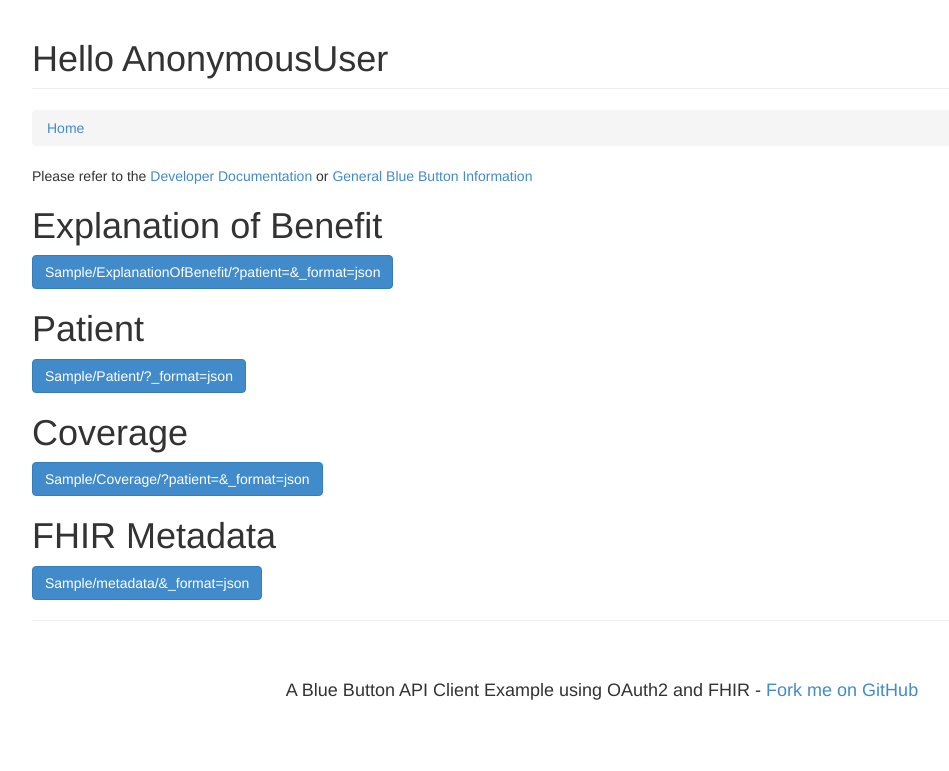
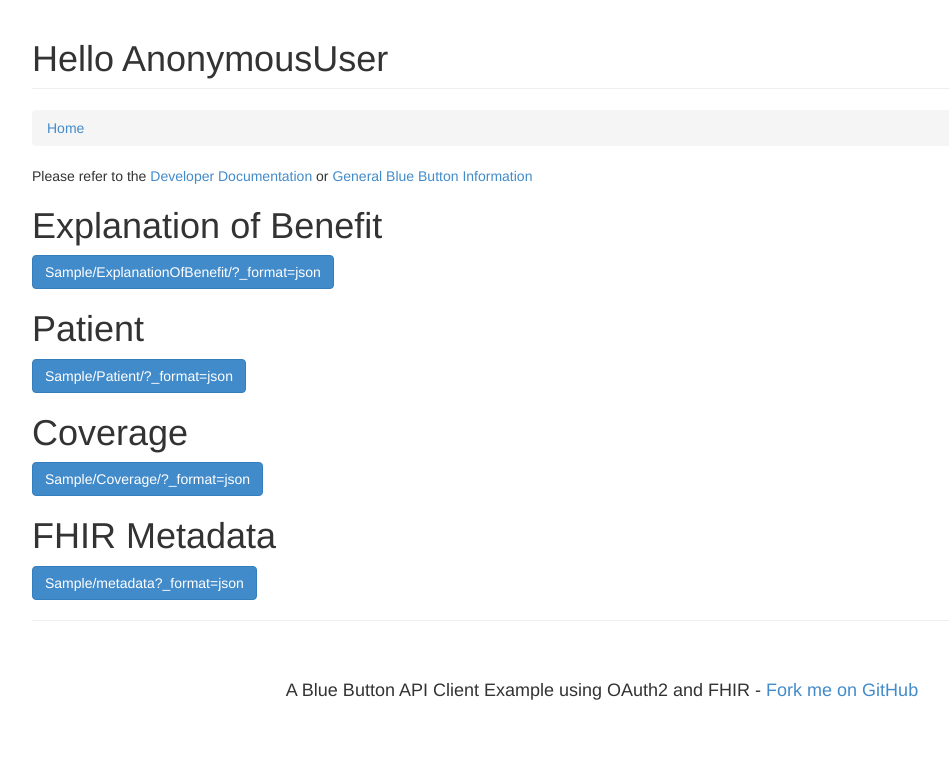
Before and after one commit to CMSgov/bluebutton-sample-client-django, a Django app: template bbc/apps/home/templates/authenticated-home.html in a window 1280 px wide. Shown: the part 51-822 px from the top of the page, without its empty margins (38-987 px from the left). Run offline with Django 3.2, Linux system fonts and the light colour scheme; the template is opened without the code that fills it: most values are stand-ins (such as "Sample title", 1, 10 or a date in 2020); some libraries are stand-ins or nearby versions.

Commit message:
Update URL link format

```diff
--- a/bbc/apps/home/templates/authenticated-home.html
+++ b/bbc/apps/home/templates/authenticated-home.html
@@ -38,7 +38,7 @@ Please refer to the <a href="https://hhsidealab.github.io/bluebutton-developer-h
 	    <div class="row">
         <div class="col-lg-12">
 			<h1>Explanation of Benefit</h1>
-<a href="{%url 'bbof_get_eob' %}"><button type="button" class="btn btn-primary">{{settings.FHIR_HOST}}/ExplanationOfBenefit/?patient={{request.user.username}}&_format=json</button> </a>
+<a href="{%url 'bbof_get_eob' %}"><button type="button" class="btn btn-primary">{{settings.FHIR_HOST}}/ExplanationOfBenefit/?_format=json</button> </a>
 
         </div>
       </div>
@@ -46,7 +46,7 @@ Please refer to the <a href="https://hhsidealab.github.io/bluebutton-developer-h
 			    <div class="row">
         <div class="col-lg-12">
 			<h1>Patient</h1>
-<a href="{%url 'bbof_get_patient' %}"><button type="button" class="btn btn-primary">{{settings.FHIR_HOST}}/Patient/{{request.user.username}}?_format=json</button> </a>
+<a href="{%url 'bbof_get_patient' %}"><button type="button" class="btn btn-primary">{{settings.FHIR_HOST}}/Patient/?_format=json</button> </a>
 
 
         </div>
@@ -54,14 +54,14 @@ Please refer to the <a href="https://hhsidealab.github.io/bluebutton-developer-h
 	    <div class="row">
         <div class="col-lg-12">
 			<h1>Coverage</h1>
-<a href="{%url 'bbof_get_coverage' %}"><button type="button" class="btn btn-primary">{{settings.FHIR_HOST}}/Coverage/?patient={{request.user.username}}&_format=json</button> </a>
+<a href="{%url 'bbof_get_coverage' %}"><button type="button" class="btn btn-primary">{{settings.FHIR_HOST}}/Coverage/?_format=json</button> </a>
 
         </div>
       </div>
 	    <div class="row">
         <div class="col-lg-12">
 			<h1>FHIR Metadata</h1>
-<a href="{{settings.FHIR_HOST}}/metadata"><button type="button" class="btn btn-primary">{{settings.FHIR_HOST}}/metadata/&_format=json</button> </a>
+<a href="{{settings.FHIR_HOST}}/metadata?_format=json"><button type="button" class="btn btn-primary">{{settings.FHIR_HOST}}/metadata?_format=json</button> </a>
 
         </div>
       </div>
--- a/bbc/apps/patient/views.py
+++ b/bbc/apps/patient/views.py
@@ -46,7 +46,7 @@ def bbof_get_eob(request):
                   token={'access_token': token, 'token_type': 'Bearer'})
 
     # now we construct the url
-    url = build_url('/ExplanationOfBenefit/')
+    url = build_url('/ExplanationOfBenefit/?_format=json')
 
     # next we call the remote api
     response = requests.get(url, auth=auth)
```
